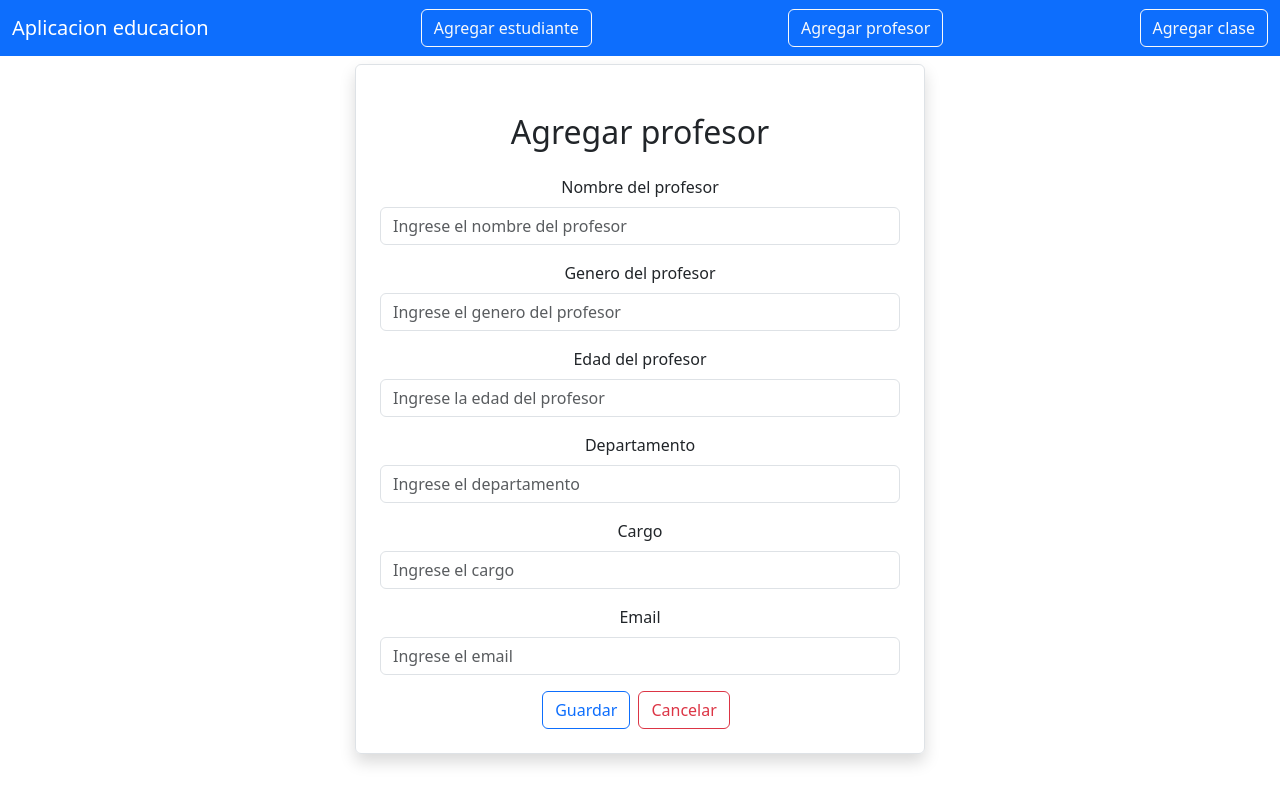
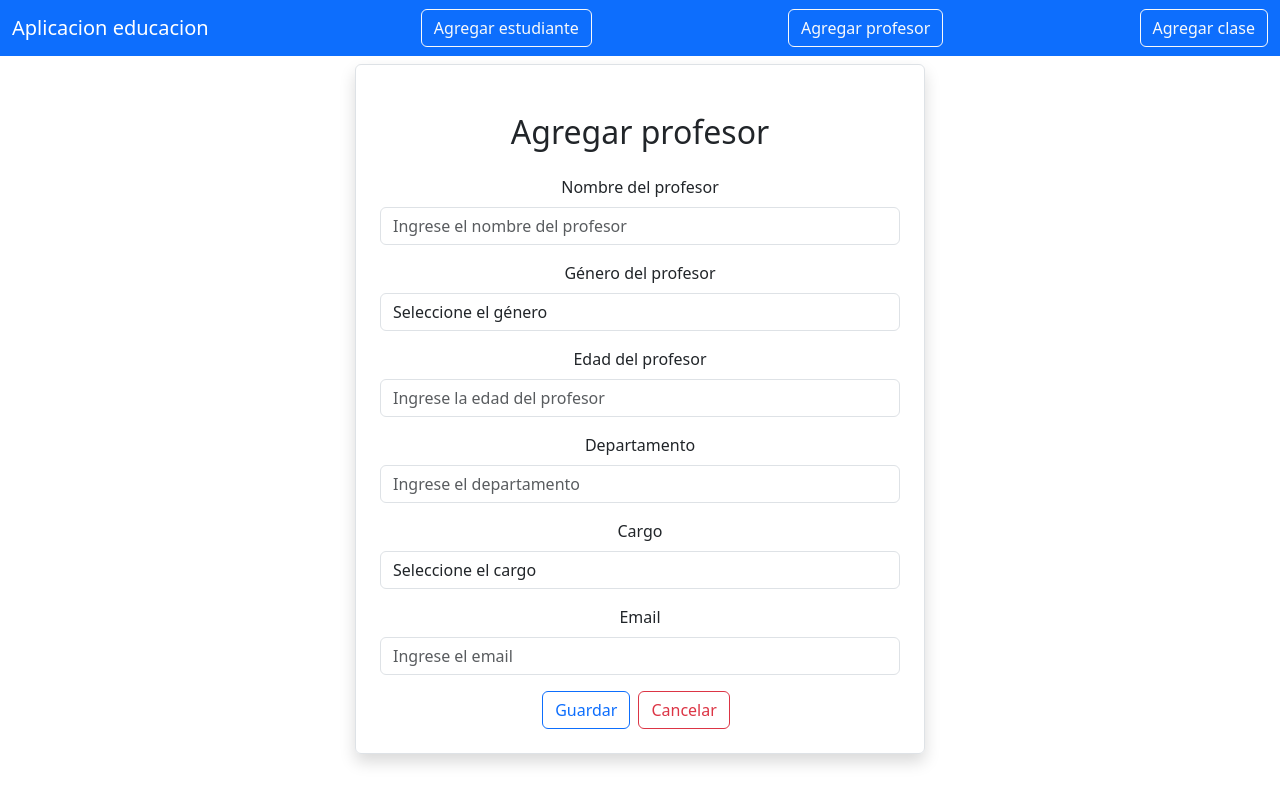
Before and after one commit to miguelangelfeo/SistemaEduFront, a React (Create React App) app: page /addprofesor in a window 1280 px wide. Built offline with nearby package versions, Linux system fonts and the light colour scheme.

Commit message:
agrega funcionalidades

```diff
--- a/src/pages/HomeEstudiantes.js
+++ b/src/pages/HomeEstudiantes.js
@@ -12,12 +12,12 @@ export default function Home() {
     }, []);
 
     const loadUsers = async () => {
-        const result = await axios.get("https://sisteducacion.onrender.com/estudiantes-bd");
+        const result = await axios.get("http://localhost:8083/estudiantes-bd");
         setUsers(result.data);
     };
 
     const deleteUser = async (id) => {
-        await axios.delete(`https://sisteducacion.onrender.com/estudianteEliminado/${id}`);
+        await axios.delete(`http://localhost:8083/estudianteEliminado/${id}`);
         loadUsers();
     }
 
--- a/src/pages/HomeProfesores.js
+++ b/src/pages/HomeProfesores.js
@@ -12,12 +12,12 @@ export default function Home() {
     }, []);
 
     const loadTeachers = async () => {
-        const result = await axios.get("https://sisteducacion.onrender.com/profesores-bd");
+        const result = await axios.get("http://localhost:8083/profesores-bd");
         setTeachers(result.data);
     };
 
     const deleteTeachers = async (id) => {
-        await axios.delete(`https://sisteducacion.onrender.com/profesorEliminado/${id}`);
+        await axios.delete(`http://localhost:8083/profesorEliminado/${id}`);
         loadTeachers();
     }
 
--- a/src/pages/HomeSubject.js
+++ b/src/pages/HomeSubject.js
@@ -16,7 +16,7 @@ export default function Home() {
     };
 
     const deleteSubject = async (id) => {
-        await axios.delete(`https://sisteducacion.onrender.com/asignaturaEliminada/${id}`);
+        await axios.delete(`http://localhost:8083/asignaturaEliminada/${id}`);
         loadSubjects();
     };
 
--- a/src/teacher/AddTeacher.js
+++ b/src/teacher/AddTeacher.js
@@ -25,7 +25,7 @@ export default function AddTeacher() {
         e.preventDefault();
         try {
             console.log(teacher); // Para verificar el contenido de 'teacher'
-            await axios.post("https://sisteducacion.onrender.com/profesor", teacher);
+            await axios.post("http://localhost:8083/profesor", teacher);
             navigate("/homeprofesores");
         } catch (error) {
             console.error("Error al enviar los datos:", error);
@@ -51,16 +51,18 @@ export default function AddTeacher() {
                             />
                         </div>
                         <div className="mb-3">
-                            <label htmlFor="genero" className="form-label">Genero del profesor</label>
-                            <input
-                                type="text"
+                            <label htmlFor="genero" className="form-label">Género del profesor</label>
+                            <select
                                 id="genero"
                                 className="form-control"
-                                placeholder="Ingrese el genero del profesor"
                                 name="genero"
                                 value={genero}
                                 onChange={(e) => onInputChange(e)}
-                            />
+                            >
+                                <option value="">Seleccione el género</option>
+                                <option value="Masculino">Masculino</option>
+                                <option value="Femenino">Femenino</option>
+                            </select>
                         </div>
                         <div className="mb-3">
                             <label htmlFor="edad" className="form-label">Edad del profesor</label>
@@ -88,15 +90,17 @@ export default function AddTeacher() {
                         </div>
                         <div className="mb-3">
                             <label htmlFor="cargo" className="form-label">Cargo</label>
-                            <input
-                                type="text"
+                            <select
                                 id="cargo"
                                 className="form-control"
-                                placeholder="Ingrese el cargo"
                                 name="cargo"
                                 value={cargo}
                                 onChange={(e) => onInputChange(e)}
-                            />
+                            >
+                                <option value="">Seleccione el cargo</option>
+                                <option value="Cátedra">Cátedra</option>
+                                <option value="Planta">Planta</option>
+                            </select>
                         </div>
                         <div className="mb-3">
                             <label htmlFor="email" className="form-label">Email</label>
--- a/src/teacher/EditTeacher.js
+++ b/src/teacher/EditTeacher.js
@@ -26,7 +26,7 @@ export default function EditTeacher() {
         e.preventDefault();
         try {
             console.log(teacher); // Para verificar el contenido de 'teacher'
-            await axios.put(`https://sisteducacion.onrender.com/profesor/${id}`, teacher);
+            await axios.put(`http://localhost:8083/profesor/${id}`, teacher);
             navigate("/homeprofesores");
         } catch (error) {
             console.error("Error al enviar los datos:", error);
@@ -39,7 +39,7 @@ export default function EditTeacher() {
 
     const loadTeacher = async () => {
         try {
-            const result = await axios.get(`https://sisteducacion.onrender.com/profesores/${id}`);
+            const result = await axios.get(`http://localhost:8083/profesores/${id}`);
             setTeacher(result.data);
         } catch (error) {
             console.error("Error al cargar los datos:", error);
@@ -65,16 +65,18 @@ export default function EditTeacher() {
                             />
                         </div>
                         <div className="mb-3">
-                            <label htmlFor="genero" className="form-label">Genero del profesor</label>
-                            <input
-                                type="text"
+                            <label htmlFor="genero" className="form-label">Género del profesor</label>
+                            <select
                                 id="genero"
                                 className="form-control"
-                                placeholder="Ingrese el genero del profesor"
                                 name="genero"
                                 value={genero}
-                                onChange={onInputChange}
-                            />
+                                onChange={(e) => onInputChange(e)}
+                            >
+                                <option value="">Seleccione el género</option>
+                                <option value="Masculino">Masculino</option>
+                                <option value="Femenino">Femenino</option>
+                            </select>
                         </div>
                         <div className="mb-3">
                             <label htmlFor="edad" className="form-label">Edad del profesor</label>
@@ -102,15 +104,17 @@ export default function EditTeacher() {
                         </div>
                         <div className="mb-3">
                             <label htmlFor="cargo" className="form-label">Cargo</label>
-                            <input
-                                type="text"
+                            <select
                                 id="cargo"
                                 className="form-control"
-                                placeholder="Ingrese el cargo"
                                 name="cargo"
                                 value={cargo}
-                                onChange={onInputChange}
-                            />
+                                onChange={(e) => onInputChange(e)}
+                            >
+                                <option value="">Seleccione el cargo</option>
+                                <option value="Cátedra">Cátedra</option>
+                                <option value="Planta">Planta</option>
+                            </select>
                         </div>
                         <div className="mb-3">
                             <label htmlFor="email" className="form-label">Email</label>
--- a/src/teacher/ViewTeacher.js
+++ b/src/teacher/ViewTeacher.js
@@ -17,7 +17,7 @@ export default function ViewTeacher() {
 
     const loadTeacher = async () => {
         try {
-            const result = await axios.get(`https://sisteducacion.onrender.com/profesores/${id}`);
+            const result = await axios.get(`http://localhost:8083/profesores/${id}`);
             setTeacher(result.data);
         } catch (error) {
             console.error("Error al cargar los datos:", error);
--- a/src/user/AddUser.js
+++ b/src/user/AddUser.js
@@ -26,7 +26,7 @@ export default function AddUser() {
         e.preventDefault();
         try {
             console.log(user); // Para verificar el contenido de 'user'
-            await axios.post("https://sisteducacion.onrender.com/estudiante", user);
+            await axios.post("http://localhost:8083/estudiante", user);
             navigate("/homeestudiantes");
         } catch (error) {
             console.error("Error al enviar los datos:", error);
@@ -52,16 +52,18 @@ export default function AddUser() {
                             />
                         </div>
                         <div className="mb-3">
-                            <label htmlFor="genero" className="form-label">Genero del estudiante</label>
-                            <input
-                                type="text"
+                            <label htmlFor="genero" className="form-label">Género del profesor</label>
+                            <select
                                 id="genero"
                                 className="form-control"
-                                placeholder="Ingrese el genero del estudiante"
                                 name="genero"
                                 value={genero}
                                 onChange={(e) => onInputChange(e)}
-                            />
+                            >
+                                <option value="">Seleccione el género</option>
+                                <option value="Masculino">Masculino</option>
+                                <option value="Femenino">Femenino</option>
+                            </select>
                         </div>
                         <div className="mb-3">
                             <label htmlFor="edad" className="form-label">Edad del estudiante</label>
--- a/src/user/EditUser.js
+++ b/src/user/EditUser.js
@@ -27,7 +27,7 @@ export default function EditUser() {
         e.preventDefault();
         try {
             console.log(user); // Para verificar el contenido de 'user'
-            await axios.put(`https://sisteducacion.onrender.com/estudiante/${id}`, user);
+            await axios.put(`http://localhost:8083/estudiante/${id}`, user);
             navigate("/homeestudiantes");
         } catch (error) {
             console.error("Error al enviar los datos:", error);
@@ -40,7 +40,7 @@ export default function EditUser() {
 
     const loadUser = async () => {
         try {
-            const result = await axios.get(`https://sisteducacion.onrender.com/estudiantes/${id}`);
+            const result = await axios.get(`http://localhost:8083/estudiantes/${id}`);
             setUser(result.data);
         } catch (error) {
             console.error("Error al cargar los datos:", error);
@@ -66,16 +66,18 @@ export default function EditUser() {
                             />
                         </div>
                         <div className="mb-3">
-                            <label htmlFor="genero" className="form-label">Genero del estudiante</label>
-                            <input
-                                type="text"
+                            <label htmlFor="genero" className="form-label">Género del profesor</label>
+                            <select
                                 id="genero"
                                 className="form-control"
-                                placeholder="Ingrese el genero del estudiante"
                                 name="genero"
                                 value={genero}
-                                onChange={onInputChange}
-                            />
+                                onChange={(e) => onInputChange(e)}
+                            >
+                                <option value="">Seleccione el género</option>
+                                <option value="Masculino">Masculino</option>
+                                <option value="Femenino">Femenino</option>
+                            </select>
                         </div>
                         <div className="mb-3">
                             <label htmlFor="edad" className="form-label">Edad del estudiante</label>
--- a/src/user/ViewUser.js
+++ b/src/user/ViewUser.js
@@ -18,7 +18,7 @@ export default function ViewUser() {
 
     const loadUser = async () => {
         try {
-            const result = await axios.get(`https://sisteducacion.onrender.com/estudiantes/${id}`);
+            const result = await axios.get(`http://localhost:8083/estudiantes/${id}`);
             setUser(result.data);
         } catch (error) {
             console.error("Error al cargar los datos:", error);
```
